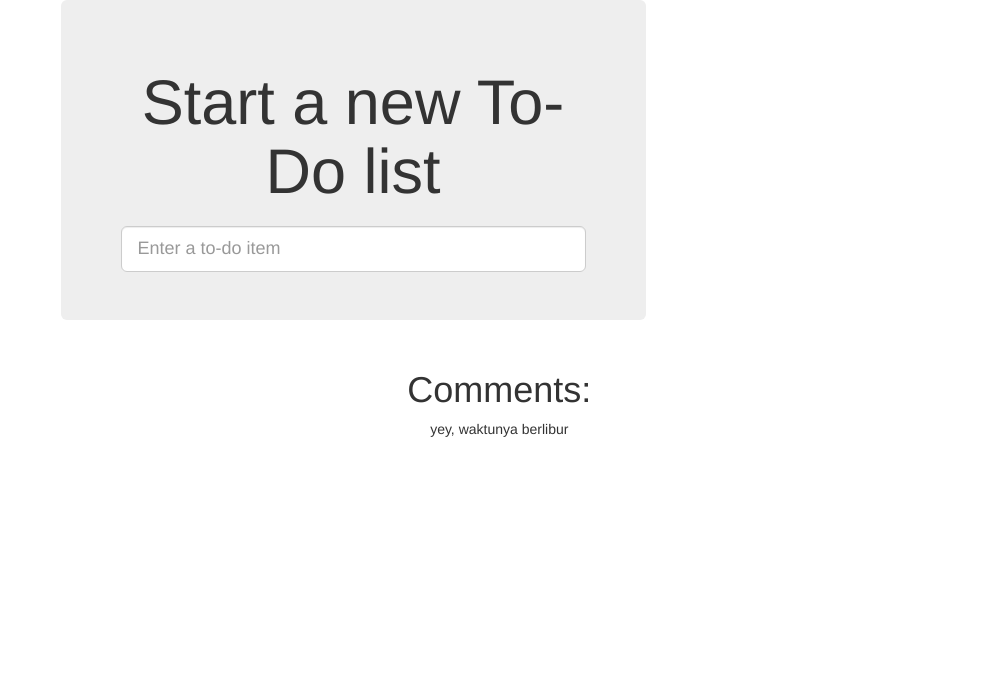
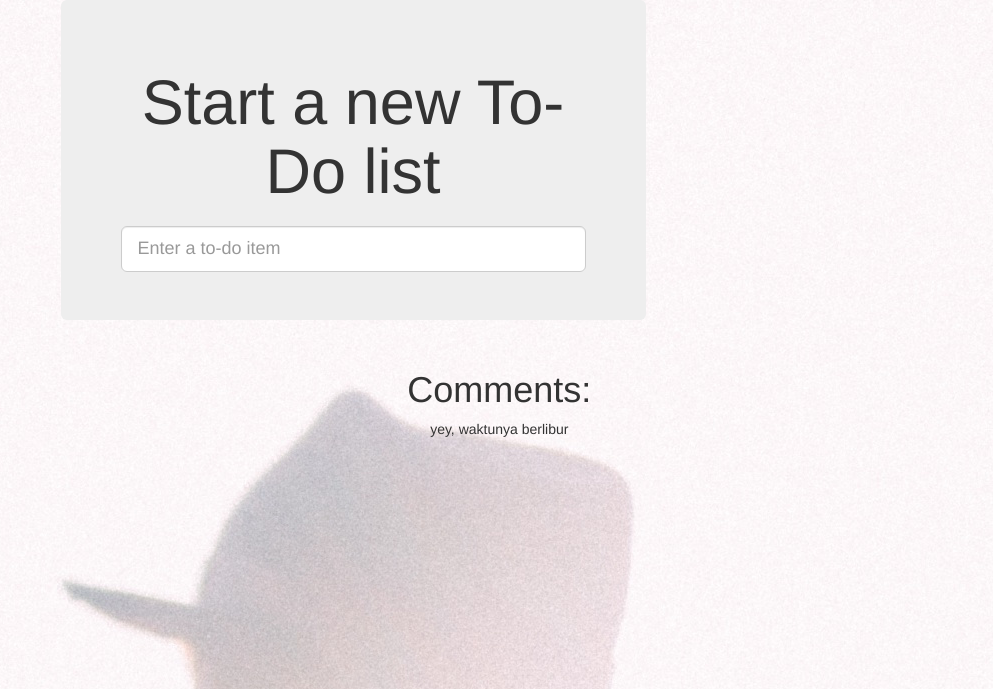
Before and after one commit to agustincahyani/tutor_pmpl_ver2, a Django app: page / in a window 1280 px wide. Shown: the top 689 px of the page, without its empty margins (287-1280 px from the left). Run offline with Django 3.2, Linux system fonts and the light colour scheme; some libraries are stand-ins or nearby versions.

Commit message:
adding bg-picture

```diff
--- a/lists/static/base.css
+++ b/lists/static/base.css
@@ -1,3 +1,7 @@
+body {
+	background-image: url("images/cropped.jpg");
+}
+
 #id_new_item {
 	margin-top: 2ex;
 }
```
Also changed, not shown: lists/static/images/cropped.jpg (added), 1 other file.
